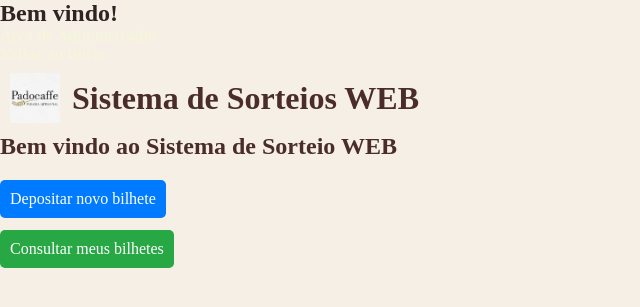
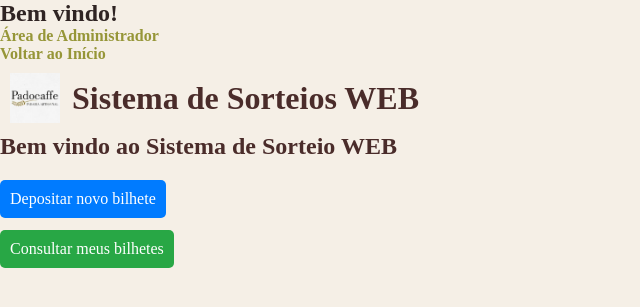
Before and after one commit to AndreScaranto/sorteio_web, a Flask app: page / in a window 1280 px wide. Shown: the top 307 px of the page, without its empty margins (0-640 px from the left). Run offline with Flask 3, Linux system fonts and the light colour scheme.

Commit message:
Escurecer a cor dos links da navbar

```diff
--- a/flaskr/static/style.css
+++ b/flaskr/static/style.css
@@ -20,7 +20,7 @@ body {
 }
 
 .navbar-item {
-    color: beige;
+    color: rgb(150, 150, 56);
     text-decoration: none;
     font-weight: bold;
 
```
